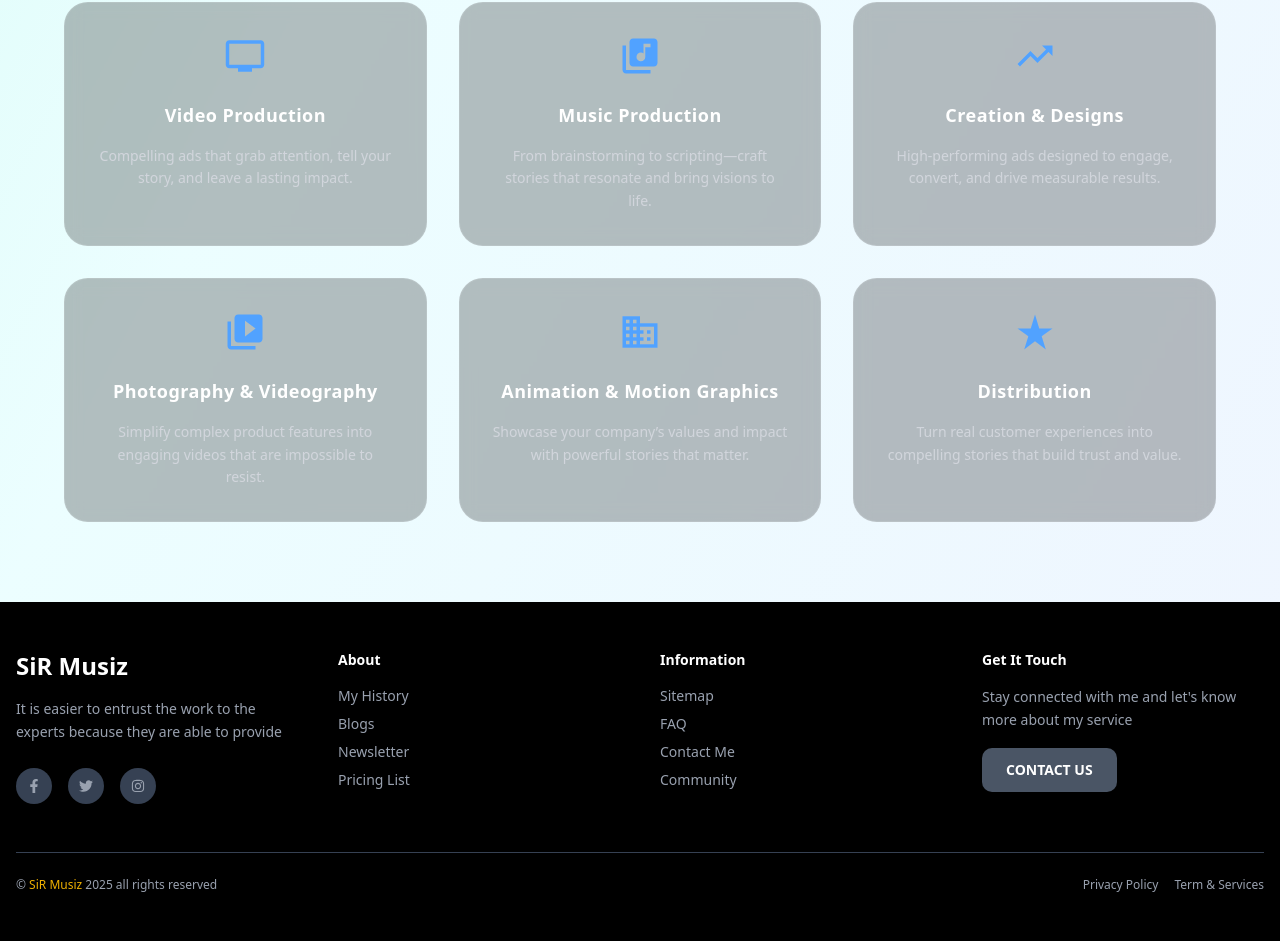
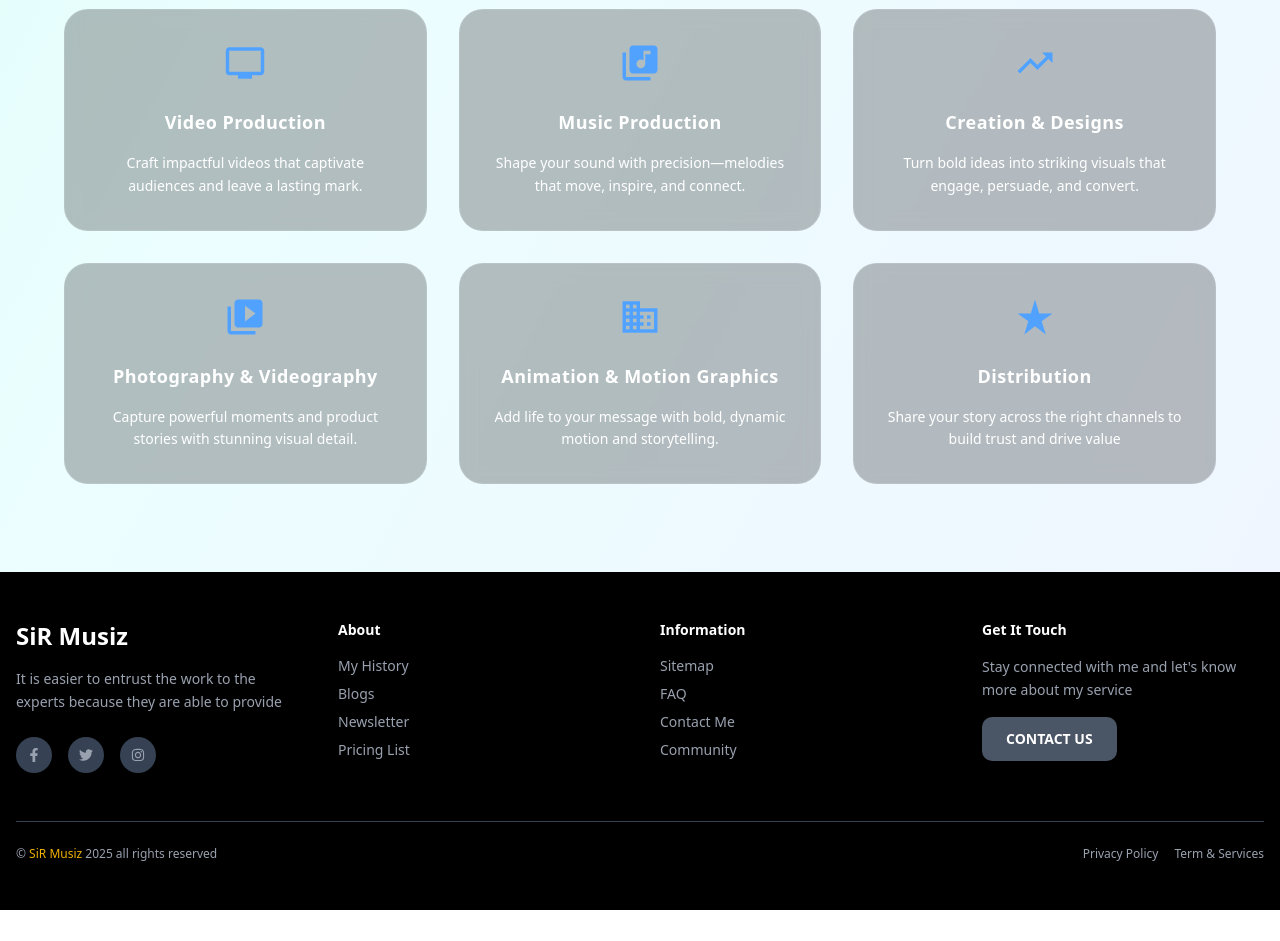
Before and after one commit to Akhilesh10gupta/musiz, a Next.js app: page / in a window 1280 px wide. Shown: the part 1854-2795 px from the top of the page. After the commit the page ends 2764 px from the top, so only its background shows below. Built offline with nearby package versions, Linux system fonts and the light colour scheme.

Commit message:
update in services and project

```diff
--- a/components/Projects.tsx
+++ b/components/Projects.tsx
@@ -108,7 +108,7 @@ export default function Projects() {
               />
               <button
                 onClick={() => setActive(null)}
-                className="absolute -top-4 -right-4 w-10 h-10 rounded-full bg-blue-500 text-white text-xl font-bold hover:bg-blue-600"
+                className="absolute -top-4 -right-4 w-10 h-10 rounded-full bg-blue-400 text-white text-xl font-bold hover:bg-blue-600"
               >
                 ✕
               </button>
--- a/components/Services.tsx
+++ b/components/Services.tsx
@@ -51,7 +51,7 @@ const ServiceCard: React.FC<Service> = ({ title, desc, Icon }) => (
       className="text-blue-400 mb-2 transition-colors duration-300 group-hover:text-white"
     />
     <h3 className="text-lg font-semibold tracking-wide text-white">{title}</h3>
-    <p className="text-sm leading-relaxed text-gray-300">{desc}</p>
+    <p className="text-sm leading-relaxed text-white ">{desc}</p>
   </motion.div>
 )
 
@@ -59,32 +59,32 @@ export default function Services() {
   const services: Service[] = [
     {
       title: 'Video Production',
-      desc: 'Compelling ads that grab attention, tell your story, and leave a lasting impact.',
+      desc: 'Craft impactful videos that captivate audiences and leave a lasting mark.',
       Icon: MdTv,
     },
     {
       title: 'Music Production',
-      desc: 'From brainstorming to scripting—craft stories that resonate and bring visions to life.',
+      desc: 'Shape your sound with precision—melodies that move, inspire, and connect.',
       Icon: MdLibraryMusic,
     },
     {
       title: 'Creation & Designs',
-      desc: 'High‑performing ads designed to engage, convert, and drive measurable results.',
+      desc: 'Turn bold ideas into striking visuals that engage, persuade, and convert.',
       Icon: MdTrendingUp,
     },
     {
       title: 'Photography & Videography',
-      desc: 'Simplify complex product features into engaging videos that are impossible to resist.',
+      desc: 'Capture powerful moments and product stories with stunning visual detail.',
       Icon: MdVideoLibrary,
     },
     {
       title: 'Animation & Motion Graphics',
-      desc: 'Showcase your company’s values and impact with powerful stories that matter.',
+      desc: 'Add life to your message with bold, dynamic motion and storytelling.',
       Icon: MdBusiness,
     },
     {
       title: 'Distribution',
-      desc: 'Turn real customer experiences into compelling stories that build trust and value.',
+      desc: 'Share your story across the right channels to build trust and drive value',
       Icon: MdStarRate,
     },
   ]
```
